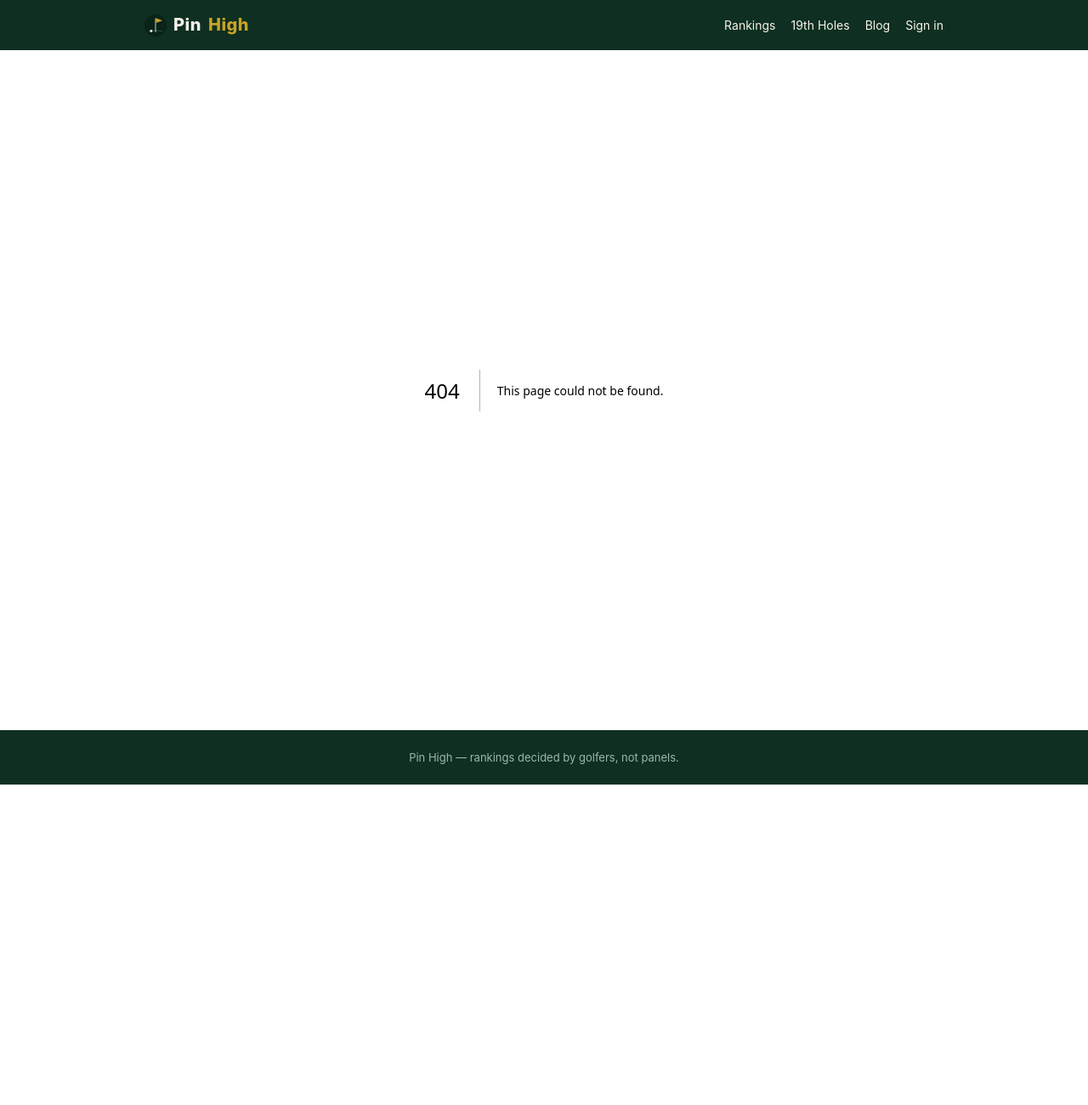
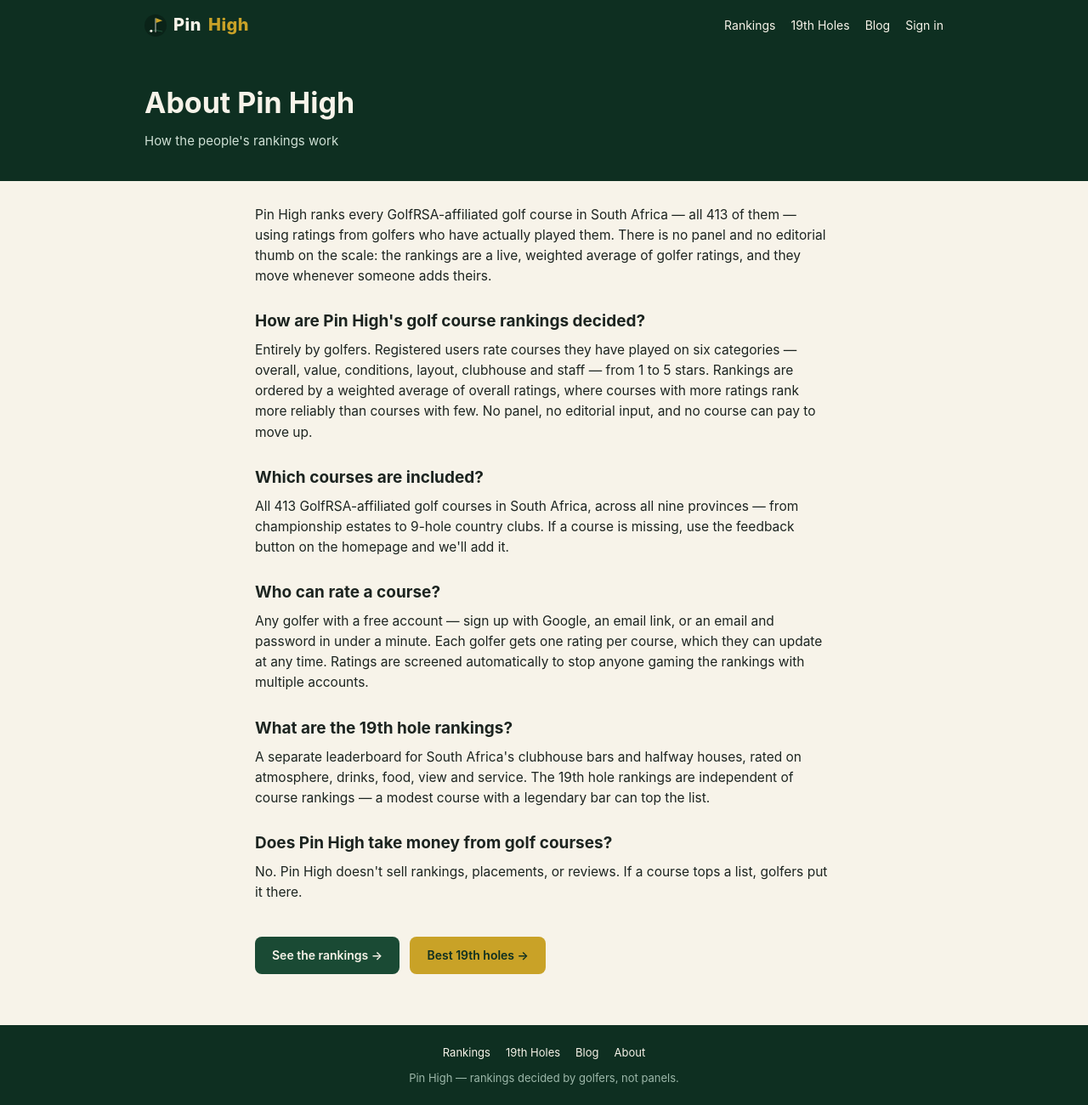
Before and after one commit to Stefanroodt/sa-golf-rankings, a Next.js app: page /about in a window 1280 px wide. Before the commit this address had no page. Shown: the whole page at 85% size. Before the commit the page ends 923 px from the top, so only its background shows below. Built offline with nearby package versions, Linux system fonts and the light colour scheme.

Commit message:
SEO/GEO round 2: WebSite+Breadcrumb+ItemList+FAQ schema, about page, footer links, llms.txt refresh

```diff
--- /dev/null
+++ b/app/about/page.js
@@ -0,0 +1,76 @@
+import Link from 'next/link';
+
+export const metadata = {
+  title: 'About Pin High — how the rankings work',
+  description:
+    'Pin High ranks all 413 GolfRSA-affiliated golf courses in South Africa using ratings from everyday golfers. Here\'s exactly how the rankings are calculated.',
+  alternates: { canonical: '/about' },
+};
+
+const FAQS = [
+  {
+    q: 'How are Pin High\'s golf course rankings decided?',
+    a: 'Entirely by golfers. Registered users rate courses they have played on six categories — overall, value, conditions, layout, clubhouse and staff — from 1 to 5 stars. Rankings are ordered by a weighted average of overall ratings, where courses with more ratings rank more reliably than courses with few. No panel, no editorial input, and no course can pay to move up.',
+  },
+  {
+    q: 'Which courses are included?',
+    a: 'All 413 GolfRSA-affiliated golf courses in South Africa, across all nine provinces — from championship estates to 9-hole country clubs. If a course is missing, use the feedback button on the homepage and we\'ll add it.',
+  },
+  {
+    q: 'Who can rate a course?',
+    a: 'Any golfer with a free account — sign up with Google, an email link, or an email and password in under a minute. Each golfer gets one rating per course, which they can update at any time. Ratings are screened automatically to stop anyone gaming the rankings with multiple accounts.',
+  },
+  {
+    q: 'What are the 19th hole rankings?',
+    a: 'A separate leaderboard for South Africa\'s clubhouse bars and halfway houses, rated on atmosphere, drinks, food, view and service. The 19th hole rankings are independent of course rankings — a modest course with a legendary bar can top the list.',
+  },
+  {
+    q: 'Does Pin High take money from golf courses?',
+    a: 'No. Pin High doesn\'t sell rankings, placements, or reviews. If a course tops a list, golfers put it there.',
+  },
+];
+
+const faqLd = {
+  '@context': 'https://schema.org',
+  '@type': 'FAQPage',
+  mainEntity: FAQS.map(({ q, a }) => ({
+    '@type': 'Question',
+    name: q,
+    acceptedAnswer: { '@type': 'Answer', text: a },
+  })),
+};
+
+export default function About() {
+  return (
+    <>
+      <script type="application/ld+json" dangerouslySetInnerHTML={{ __html: JSON.stringify(faqLd) }} />
+      <section className="course-head">
+        <div className="container">
+          <h1>About Pin High</h1>
+          <div className="meta">How the people&apos;s rankings work</div>
+        </div>
+      </section>
+      <div className="container">
+        <article className="post-body">
+          <p>
+            Pin High ranks every GolfRSA-affiliated golf course in South Africa —
+            all 413 of them — using ratings from golfers who have actually played
+            them. There is no panel and no editorial thumb on the scale: the
+            rankings are a live, weighted average of golfer ratings, and they
+            move whenever someone adds theirs.
+          </p>
+          {FAQS.map(({ q, a }) => (
+            <div key={q}>
+              <h2>{q}</h2>
+              <p>{a}</p>
+            </div>
+          ))}
+          <p style={{ marginTop: 28 }}>
+            <Link href="/" className="btn">See the rankings →</Link>{' '}
+            <Link href="/19th-holes" className="btn btn-gold" style={{ marginLeft: 8 }}>Best 19th holes →</Link>
+          </p>
+        </article>
+      </div>
+    </>
+  );
+}
--- a/app/globals.css
+++ b/app/globals.css
@@ -271,6 +271,9 @@ footer {
   background: var(--green-deep); color: #9db8aa; text-align: center;
   padding: 22px 0; font-size: 13px; margin-top: auto;
 }
+.footer-links { display: flex; justify-content: center; gap: 18px; margin-bottom: 10px; }
+.footer-links a { color: var(--cream); font-size: 13px; }
+.footer-links a:hover { color: var(--gold); }
 .page { min-height: 100vh; display: flex; flex-direction: column; }
 .page > main { flex: 1; }
 
--- a/app/layout.js
+++ b/app/layout.js
@@ -17,14 +17,39 @@ export const metadata = {
   twitter: { card: 'summary_large_image' },
 };
 
+const siteJsonLd = {
+  '@context': 'https://schema.org',
+  '@type': 'WebSite',
+  name: 'Pin High',
+  url: 'https://pinhigh.co.za',
+  description:
+    'South African golf course rankings powered entirely by ratings from everyday golfers.',
+  publisher: {
+    '@type': 'Organization',
+    name: 'Pin High',
+    url: 'https://pinhigh.co.za',
+    logo: 'https://pinhigh.co.za/icon.svg',
+  },
+};
+
 export default function RootLayout({ children }) {
   return (
     <html lang="en">
       <body>
+        <script
+          type="application/ld+json"
+          dangerouslySetInnerHTML={{ __html: JSON.stringify(siteJsonLd) }}
+        />
         <div className="page">
           <Nav />
           <main>{children}</main>
           <footer>
+            <div className="footer-links">
+              <a href="/">Rankings</a>
+              <a href="/19th-holes">19th Holes</a>
+              <a href="/blog">Blog</a>
+              <a href="/about">About</a>
+            </div>
             Pin High — rankings decided by golfers, not panels.
           </footer>
         </div>
--- a/app/sitemap.js
+++ b/app/sitemap.js
@@ -9,6 +9,7 @@ export default async function sitemap() {
     { url: BASE, changeFrequency: 'daily', priority: 1 },
     { url: `${BASE}/19th-holes`, changeFrequency: 'daily', priority: 0.9 },
     { url: `${BASE}/blog`, changeFrequency: 'weekly', priority: 0.7 },
+    { url: `${BASE}/about`, changeFrequency: 'monthly', priority: 0.5 },
     ...POSTS.map((p) => ({
       url: `${BASE}/blog/${p.slug}`,
       changeFrequency: 'monthly',
```
Also changed, not shown: app/course/[slug]/page.js (+19 -2 lines), app/province/[slug]/page.js (+13 -0 lines), public/llms.txt.
